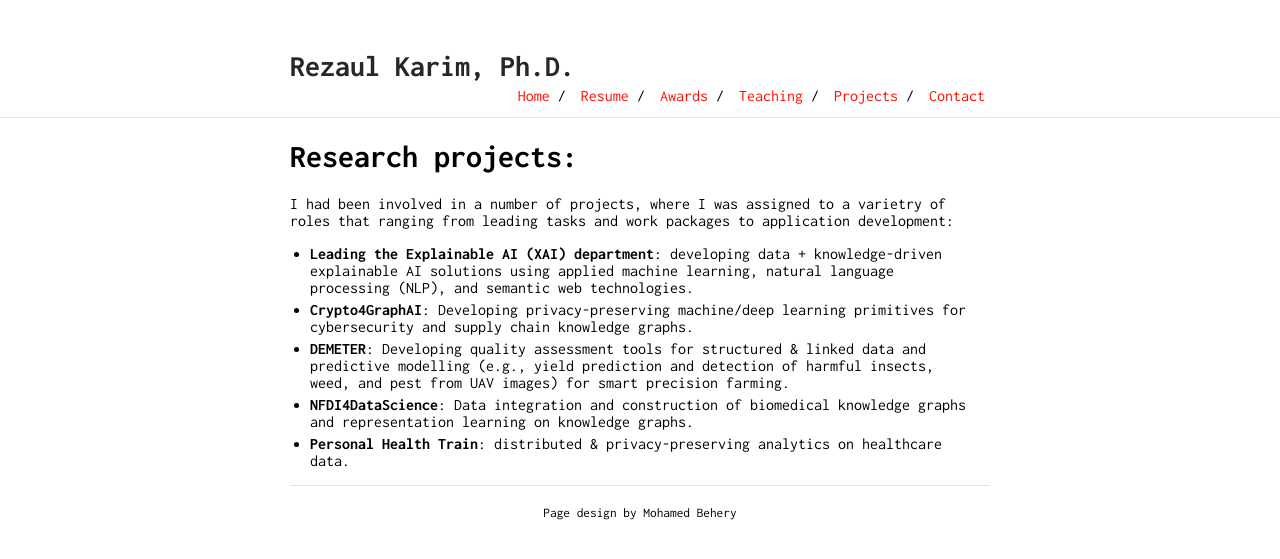
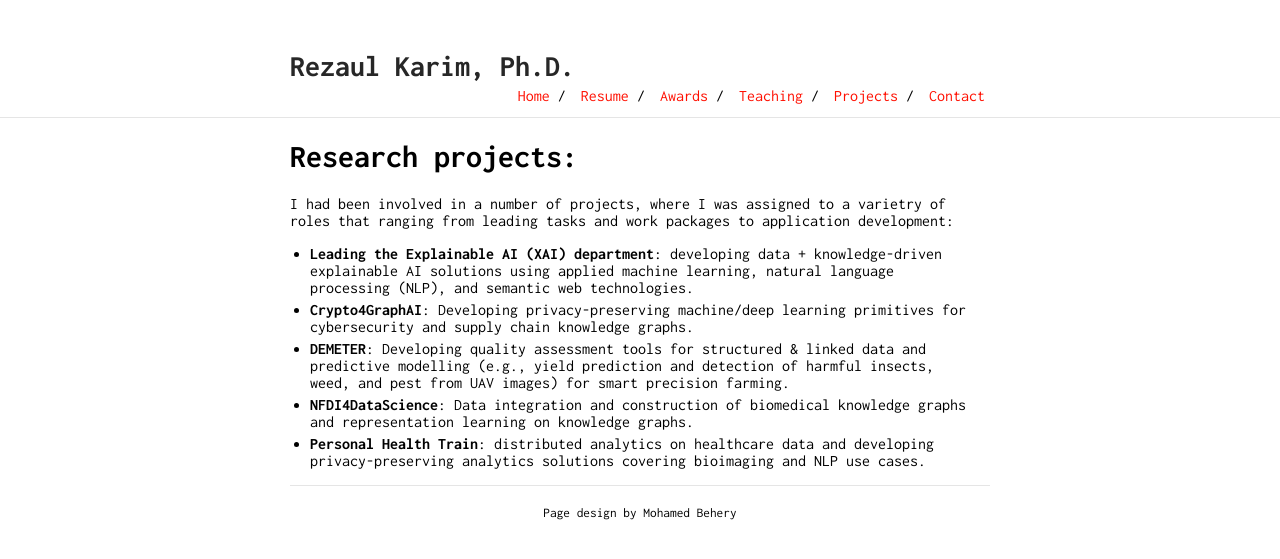
Before and after one commit to rezacsedu/rezacsedu.github.io, a Jekyll site: the page built from projects.md, in a window 1280 px wide. Shown: the top 559 px of the page. Built offline with Jekyll 4.4.1, drawn with Linux system fonts in a browser that asks for light colours; our own code applies the rules of GitHub Pages for plain Markdown files.

Commit message:
Update projects.md

```diff
--- a/projects.md
+++ b/projects.md
@@ -6,4 +6,4 @@ I had been involved in a number of projects, where I was assigned to a varietry
 - **Crypto4GraphAI**: Developing privacy-preserving machine/deep learning primitives for cybersecurity and supply chain knowledge graphs.
 - **DEMETER**: Developing quality assessment tools for structured & linked data and predictive modelling (e.g., yield prediction and detection of harmful insects, weed, and pest from UAV images) for smart precision farming.
 - **NFDI4DataScience**: Data integration and construction of biomedical knowledge graphs and representation learning on knowledge graphs.
-- **Personal Health Train**: distributed & privacy-preserving analytics on healthcare data.
+- **Personal Health Train**: distributed analytics on healthcare data and developing privacy-preserving analytics solutions covering bioimaging and NLP use cases.
```
